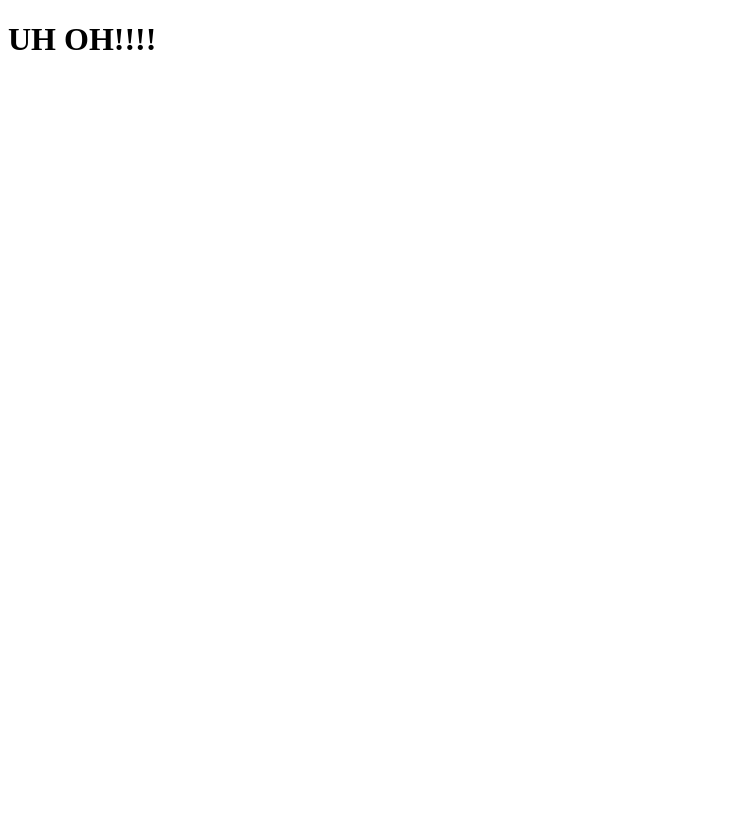
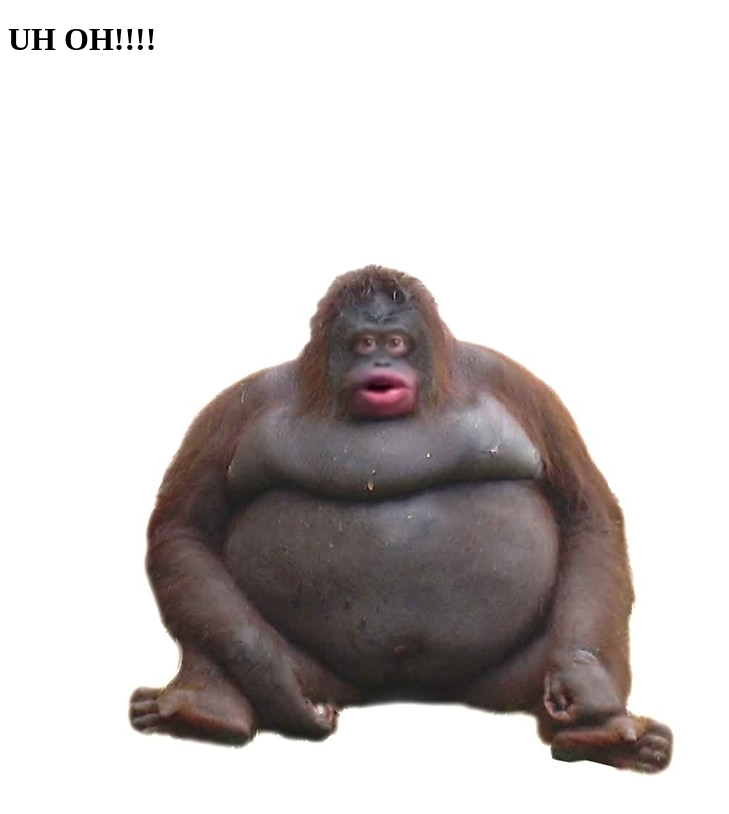
Before and after one commit to DudPrograms/dudprograms.github.io, a plain HTML site: page next.html in a window 1280 px wide. Shown: the whole page, without its empty margins (0-729 px from the left). Drawn offline with Linux system fonts and the light colour scheme.

Commit message:
Added another html file

```diff
--- a/next.html
+++ b/next.html
@@ -8,6 +8,8 @@
 			UH OH!!!!
 		</h1>
 
+		<img src="uhoh.jpg" alt="stinky">
+
 
 	</body>
 
```
Also changed, not shown: uhoh.jpg (added).
